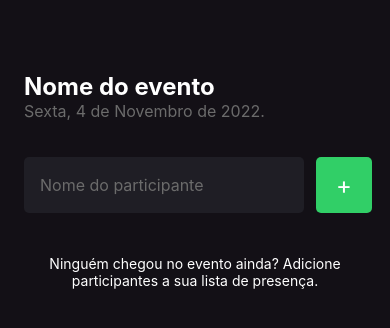
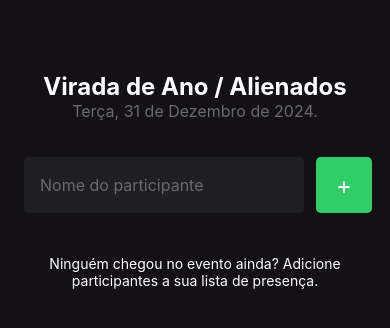
Before and after one commit to wesleyeduardodev/react-native-imhere, a React Native app: screen / in a window 390 px wide. Shown: the top 328 px of the page. Built offline with nearby package versions, Linux system fonts and the light colour scheme.

Commit message:
ajustes gerais

```diff
--- a/src/screens/Home/index.tsx
+++ b/src/screens/Home/index.tsx
@@ -4,19 +4,71 @@ import {Participant} from "../components/Participant";
 import {styles} from "./style";
 
 export function Home() {
+
     const [participants, setParticipants] = useState<string[]>([]);
     const [participantName, setParticipantName] = useState('');
 
-    function handleParticipantAdd() {
+
+    function viewEventInfo() {
+        return <View style={styles.infoEvent}>
+            <Text style={styles.eventName}>
+                Virada de Ano / Alienados
+            </Text>
+            <Text style={styles.eventDate}>
+                Terça, 31 de Dezembro de 2024.
+            </Text>
+        </View>;
+    }
+
+    function viewAddParticipant() {
+        return <View style={styles.form}>
+            <TextInput
+                style={styles.input}
+                placeholder="Nome do participante"
+                placeholderTextColor="#6B6B6B"
+                onChangeText={setParticipantName}
+                value={participantName}
+            />
+            <TouchableOpacity style={styles.button} onPress={addParticipant}>
+                <Text style={styles.buttonText}>
+                    +
+                </Text>
+            </TouchableOpacity>
+        </View>;
+    }
+
+    function listParticipants() {
+        return <FlatList
+            data={participants}
+            keyExtractor={(item) => item}
+            renderItem={({item}) => (
+                <Participant
+                    key={item}
+                    name={item}
+                    onRemove={() => removeParticipant(item)}
+                />
+            )}
+            showsVerticalScrollIndicator={false}
+            ListEmptyComponent={() => (
+                <Text style={styles.listEmptyText}>
+                    Ninguém chegou no evento ainda? Adicione participantes a sua lista de presença.
+                </Text>
+            )}
+        />;
+    }
+
+    function addParticipant() {
+        if (participantName.trim() === '') {
+            return Alert.alert("Nome inválido", "O nome do participante não pode estar vazio.");
+        }
         if (participants.includes(participantName)) {
             return Alert.alert("Participante existe", "Já existe um participante na lista com esse nome.");
         }
-
         setParticipants(prevState => [...prevState, participantName]);
         setParticipantName('');
     }
 
-    function handleParticipantRemove(name: string) {
+    function removeParticipant(name: string) {
         Alert.alert("Remover", `Remover o participante ${name}?`, [
             {
                 text: 'Sim',
@@ -31,47 +83,9 @@ export function Home() {
 
     return (
         <View style={styles.container}>
-            <Text style={styles.eventName}>
-                Nome do evento
-            </Text>
-
-            <Text style={styles.eventDate}>
-                Sexta, 4 de Novembro de 2022.
-            </Text>
-
-            <View style={styles.form}>
-                <TextInput
-                    style={styles.input}
-                    placeholder="Nome do participante"
-                    placeholderTextColor="#6B6B6B"
-                    onChangeText={setParticipantName}
-                    value={participantName}
-                />
-
-                <TouchableOpacity style={styles.button} onPress={handleParticipantAdd}>
-                    <Text style={styles.buttonText}>
-                        +
-                    </Text>
-                </TouchableOpacity>
-            </View>
-
-            <FlatList
-                data={participants}
-                keyExtractor={(item) => item}
-                renderItem={({item}) => (
-                    <Participant
-                        key={item}
-                        name={item}
-                        onRemove={() => handleParticipantRemove(item)}
-                    />
-                )}
-                showsVerticalScrollIndicator={false}
-                ListEmptyComponent={() => (
-                    <Text style={styles.listEmptyText}>
-                        Ninguém chegou no evento ainda? Adicione participantes a sua lista de presença.
-                    </Text>
-                )}
-            />
+            {viewEventInfo()}
+            {viewAddParticipant()}
+            {listParticipants()}
         </View>
     )
 }
--- a/src/screens/Home/style.ts
+++ b/src/screens/Home/style.ts
@@ -1,4 +1,4 @@
-import { StyleSheet } from "react-native";
+import {StyleSheet} from "react-native";
 
 export const styles = StyleSheet.create({
     container: {
@@ -10,11 +10,13 @@ export const styles = StyleSheet.create({
         color: '#FFF',
         fontSize: 24,
         fontWeight: 'bold',
-        marginTop: 48
+        marginTop: 48,
+        textAlign: 'center'
     },
     eventDate: {
         color: '#6B6B6B',
-        fontSize: 16
+        fontSize: 16,
+        textAlign: 'center'
     },
     input: {
         flex: 1,
@@ -44,6 +46,10 @@ export const styles = StyleSheet.create({
         marginTop: 36,
         marginBottom: 42
     },
+    infoEvent: {
+        width: '100%',
+        textAlign: 'center'
+    },
     listEmptyText: {
         color: '#FFF',
         fontSize: 14,
--- a/src/screens/components/Participant/index.tsx
+++ b/src/screens/components/Participant/index.tsx
@@ -1,5 +1,4 @@
 import {Text, TouchableOpacity, View} from "react-native";
-
 import {styles} from "./style";
 
 type Props = {
@@ -13,7 +12,6 @@ export function Participant({name, onRemove}: Props) {
             <Text style={styles.name}>
                 {name}
             </Text>
-
             <TouchableOpacity style={styles.button} onPress={onRemove}>
                 <Text style={styles.buttonText}>
                     -
--- a/src/screens/components/Participant/style.ts
+++ b/src/screens/components/Participant/style.ts
@@ -13,7 +13,7 @@ export const styles = StyleSheet.create({
         flex: 1,
         fontSize: 16,
         color: '#FFF',
-        marginLeft: 16
+        marginLeft: 16,
     },
     buttonText: {
         color: '#FFF',
```
